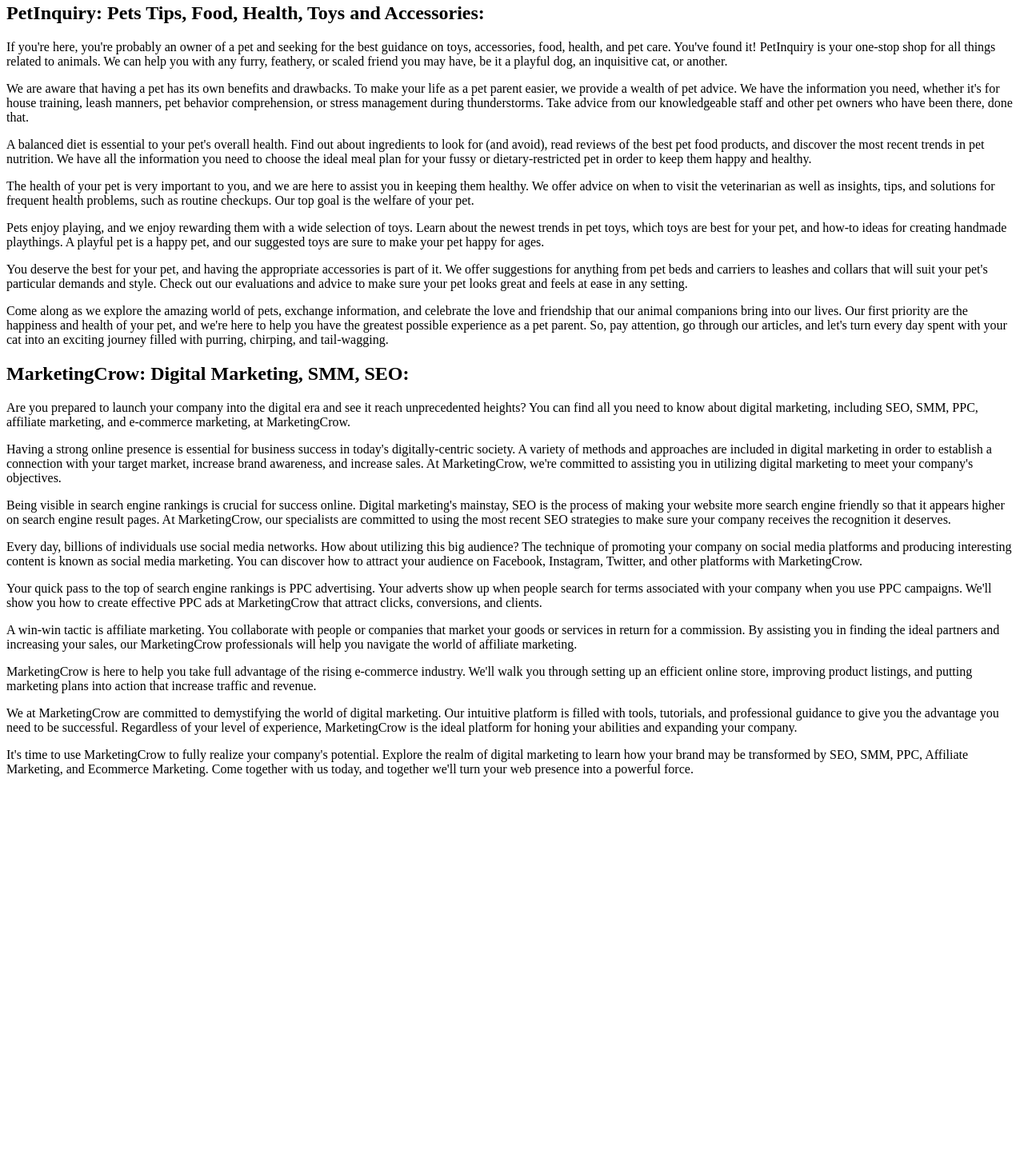
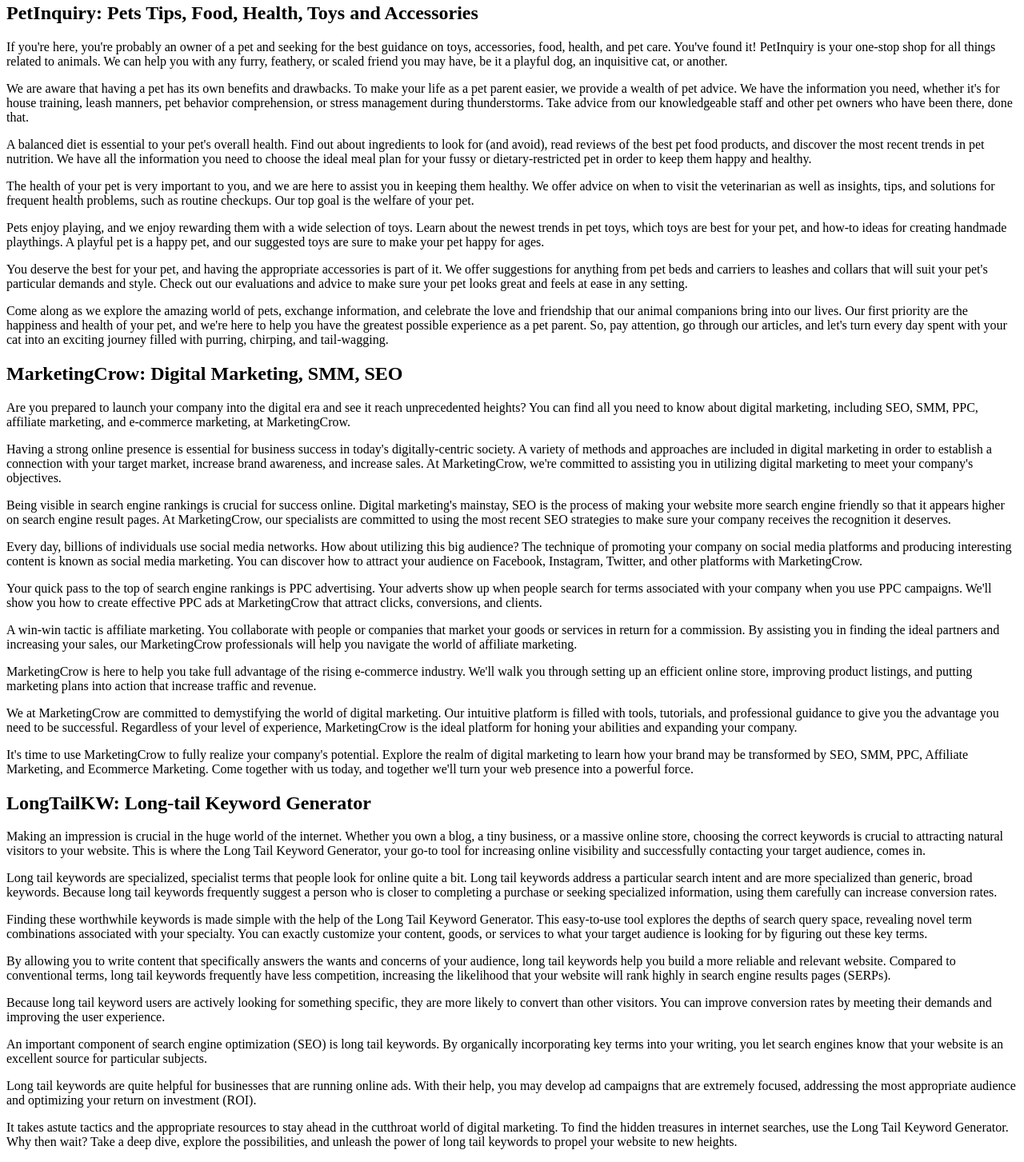
Before and after one commit to vmackey/vmackey.github.io, a plain HTML site: page index.html in a window 1280 px wide. Shown: the part 77-1530 px from the top of the page at 80% size. Before the commit the page ends 1064 px from the top, so only its background shows below. Drawn offline with Linux system fonts and the light colour scheme.

Commit message:
Update index.html

```diff
--- a/index.html
+++ b/index.html
@@ -4,7 +4,7 @@
 
 <h1>Internet's Best Websites</h1>
 
-<h2>PetInquiry: Pets Tips, Food, Health, Toys and Accessories:</h2>
+<h2>PetInquiry: Pets Tips, Food, Health, Toys and Accessories</h2>
 
 <p>If you're here, you're probably an owner of a pet and seeking for the best guidance on toys, accessories, food, health, and pet care. You've found it! PetInquiry is your one-stop shop for all things related to animals. We can help you with any furry, feathery, or scaled friend you may have, be it a playful dog, an inquisitive cat, or another.</p>
 <p>We are aware that having a pet has its own benefits and drawbacks. To make your life as a pet parent easier, we provide a wealth of pet advice. We have the information you need, whether it's for house training, leash manners, pet behavior comprehension, or stress management during thunderstorms. Take advice from our knowledgeable staff and other pet owners who have been there, done that.</p>
@@ -14,7 +14,7 @@
 <p>You deserve the best for your pet, and having the appropriate accessories is part of it. We offer suggestions for anything from pet beds and carriers to leashes and collars that will suit your pet's particular demands and style. Check out our evaluations and advice to make sure your pet looks great and feels at ease in any setting.</p>
 <p>Come along as we explore the amazing world of pets, exchange information, and celebrate the love and friendship that our animal companions bring into our lives. Our first priority are the happiness and health of your pet, and we're here to help you have the greatest possible experience as a pet parent. So, pay attention, go through our articles, and let's turn every day spent with your cat into an exciting journey filled with purring, chirping, and tail-wagging.</p>
 
-<h2>MarketingCrow: Digital Marketing, SMM, SEO:</h2>
+<h2>MarketingCrow: Digital Marketing, SMM, SEO</h2>
 
 <p>Are you prepared to launch your company into the digital era and see it reach unprecedented heights? You can find all you need to know about digital marketing, including SEO, SMM, PPC, affiliate marketing, and e-commerce marketing, at MarketingCrow.</p>
 <p>Having a strong online presence is essential for business success in today's digitally-centric society. A variety of methods and approaches are included in digital marketing in order to establish a connection with your target market, increase brand awareness, and increase sales. At MarketingCrow, we're committed to assisting you in utilizing digital marketing to meet your company's objectives.</p>
@@ -26,5 +26,16 @@
 <p>We at MarketingCrow are committed to demystifying the world of digital marketing. Our intuitive platform is filled with tools, tutorials, and professional guidance to give you the advantage you need to be successful. Regardless of your level of experience, MarketingCrow is the ideal platform for honing your abilities and expanding your company.</p>
 <p>It's time to use MarketingCrow to fully realize your company's potential. Explore the realm of digital marketing to learn how your brand may be transformed by SEO, SMM, PPC, Affiliate Marketing, and Ecommerce Marketing. Come together with us today, and together we'll turn your web presence into a powerful force.</p>
 
+<h2>LongTailKW: Long-tail Keyword Generator</h2>
+
+<p>Making an impression is crucial in the huge world of the internet. Whether you own a blog, a tiny business, or a massive online store, choosing the correct keywords is crucial to attracting natural visitors to your website. This is where the Long Tail Keyword Generator, your go-to tool for increasing online visibility and successfully contacting your target audience, comes in.</p>
+<p>Long tail keywords are specialized, specialist terms that people look for online quite a bit. Long tail keywords address a particular search intent and are more specialized than generic, broad keywords. Because long tail keywords frequently suggest a person who is closer to completing a purchase or seeking specialized information, using them carefully can increase conversion rates.</p>
+<p>Finding these worthwhile keywords is made simple with the help of the Long Tail Keyword Generator. This easy-to-use tool explores the depths of search query space, revealing novel term combinations associated with your specialty. You can exactly customize your content, goods, or services to what your target audience is looking for by figuring out these key terms.</p>
+<p>By allowing you to write content that specifically answers the wants and concerns of your audience, long tail keywords help you build a more reliable and relevant website. Compared to conventional terms, long tail keywords frequently have less competition, increasing the likelihood that your website will rank highly in search engine results pages (SERPs).</p>
+<p>Because long tail keyword users are actively looking for something specific, they are more likely to convert than other visitors. You can improve conversion rates by meeting their demands and improving the user experience.</p>
+<p>An important component of search engine optimization (SEO) is long tail keywords. By organically incorporating key terms into your writing, you let search engines know that your website is an excellent source for particular subjects.</p>
+<p>Long tail keywords are quite helpful for businesses that are running online ads. With their help, you may develop ad campaigns that are extremely focused, addressing the most appropriate audience and optimizing your return on investment (ROI).</p>
+<p>It takes astute tactics and the appropriate resources to stay ahead in the cutthroat world of digital marketing. To find the hidden treasures in internet searches, use the Long Tail Keyword Generator. Why then wait? Take a deep dive, explore the possibilities, and unleash the power of long tail keywords to propel your website to new heights.</p>
+
 </body>
 </html>
```
